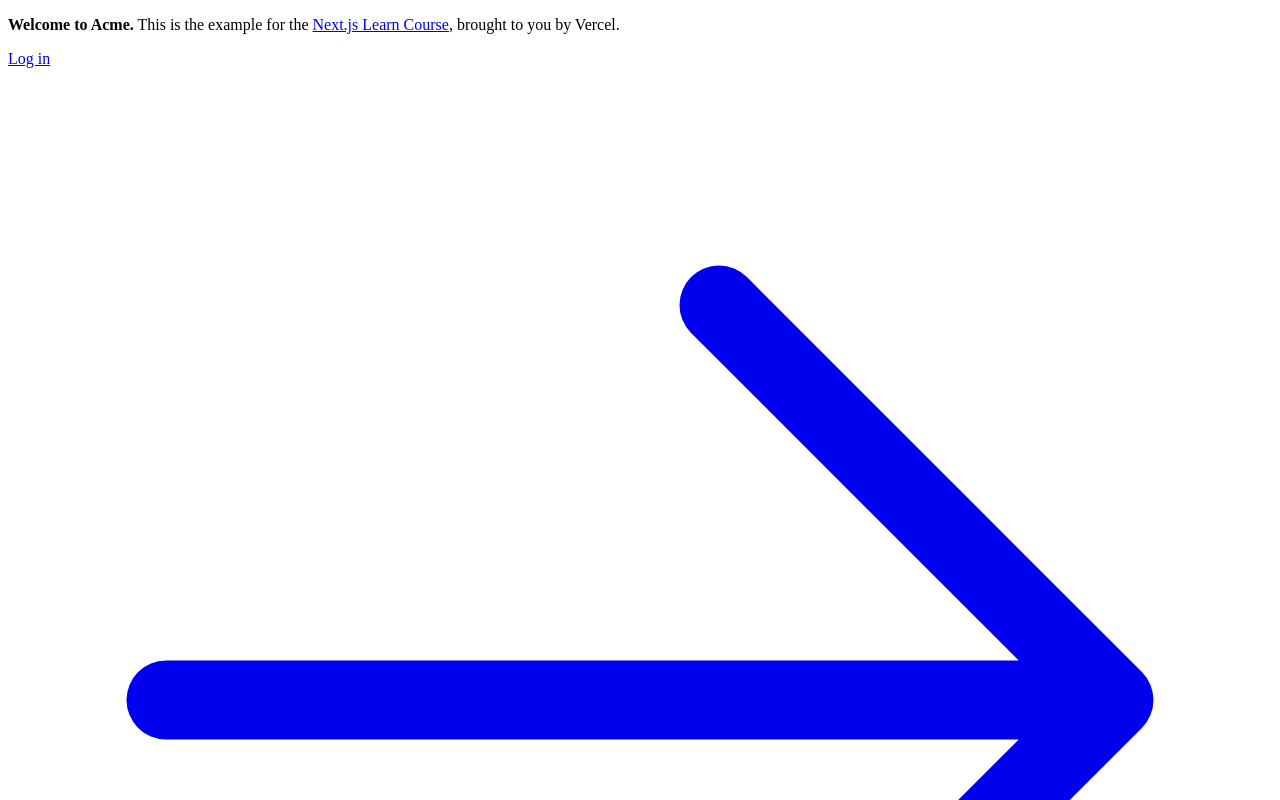
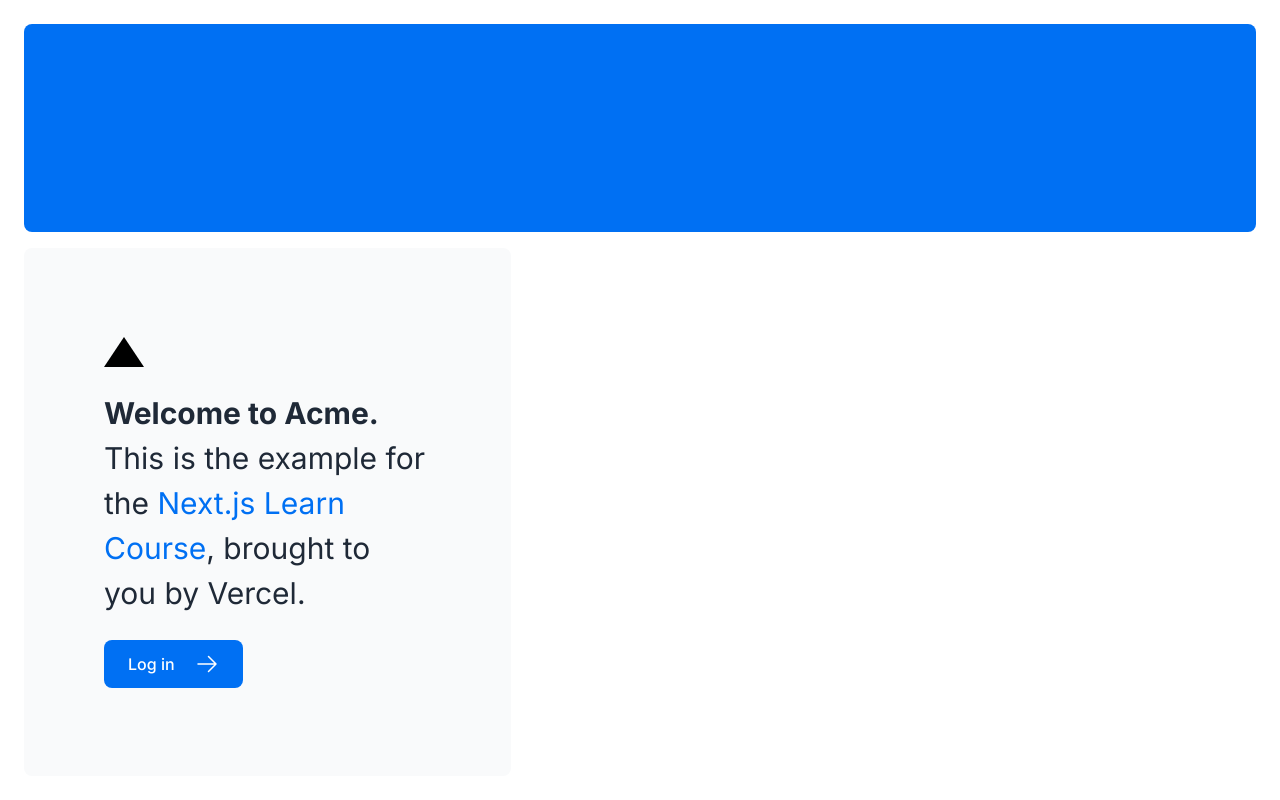
Before and after one commit to ccmalcom/learn-nextjs, a Next.js app: page / in a window 1280 px wide. Shown: the top 800 px of the page. Built offline with nearby package versions, Linux system fonts and the light colour scheme.

Commit message:
ch2 complete

```diff
--- a/app/layout.tsx
+++ b/app/layout.tsx
@@ -1,3 +1,6 @@
+import '@/app/ui/global.css';
+import { inter } from '@/app/ui/fonts';
+
 export default function RootLayout({
   children,
 }: {
@@ -5,7 +8,7 @@
 }) {
   return (
     <html lang="en">
-      <body>{children}</body>
+      <body className={`${inter.className} antialiased`}>{children}</body>
     </html>
   );
 }
--- a/app/page.tsx
+++ b/app/page.tsx
@@ -1,6 +1,7 @@
 import AcmeLogo from '@/app/ui/acme-logo';
 import { ArrowRightIcon } from '@heroicons/react/24/outline';
 import Link from 'next/link';
+import styles from '@/app/ui/home.module.css';
 
 export default function Page() {
   return (
@@ -10,6 +11,7 @@
       </div>
       <div className="mt-4 flex grow flex-col gap-4 md:flex-row">
         <div className="flex flex-col justify-center gap-6 rounded-lg bg-gray-50 px-6 py-10 md:w-2/5 md:px-20">
+          <div className= {styles.shape}/>
           <p className={`text-xl text-gray-800 md:text-3xl md:leading-normal`}>
             <strong>Welcome to Acme.</strong> This is the example for the{' '}
             <a href="https://nextjs.org/learn/" className="text-blue-500">
--- /dev/null
+++ b/app/ui/fonts.ts
@@ -0,0 +1,4 @@
+
+import { Inter } from 'next/font/google';
+
+export const inter = Inter({ subsets: ['latin'] });
--- /dev/null
+++ b/app/ui/home.module.css
@@ -0,0 +1,7 @@
+.shape {
+    height: 0;
+    width: 0;
+    border-bottom: 30px solid black;
+    border-left: 20px solid transparent;
+    border-right: 20px solid transparent;
+  }
```
